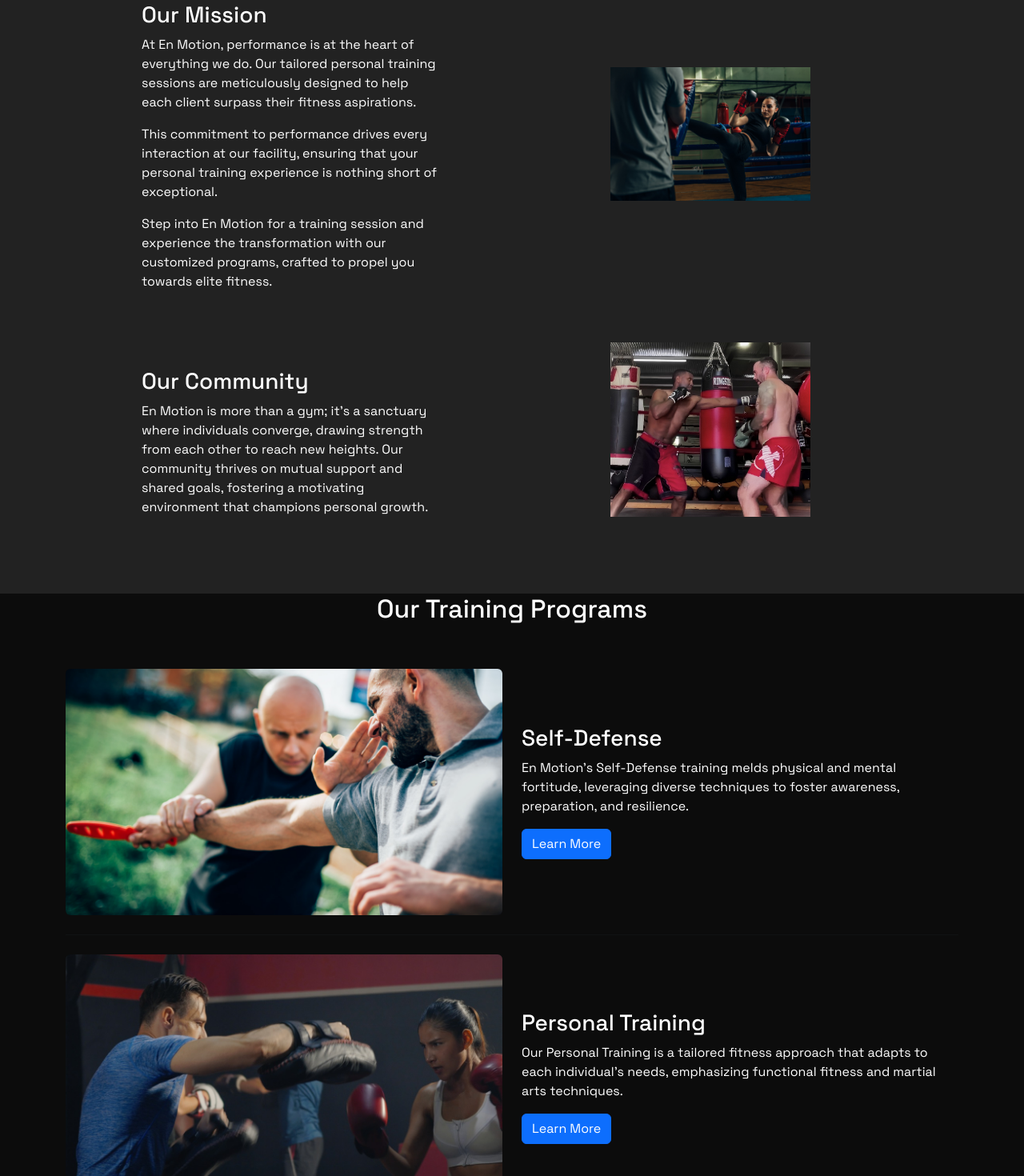
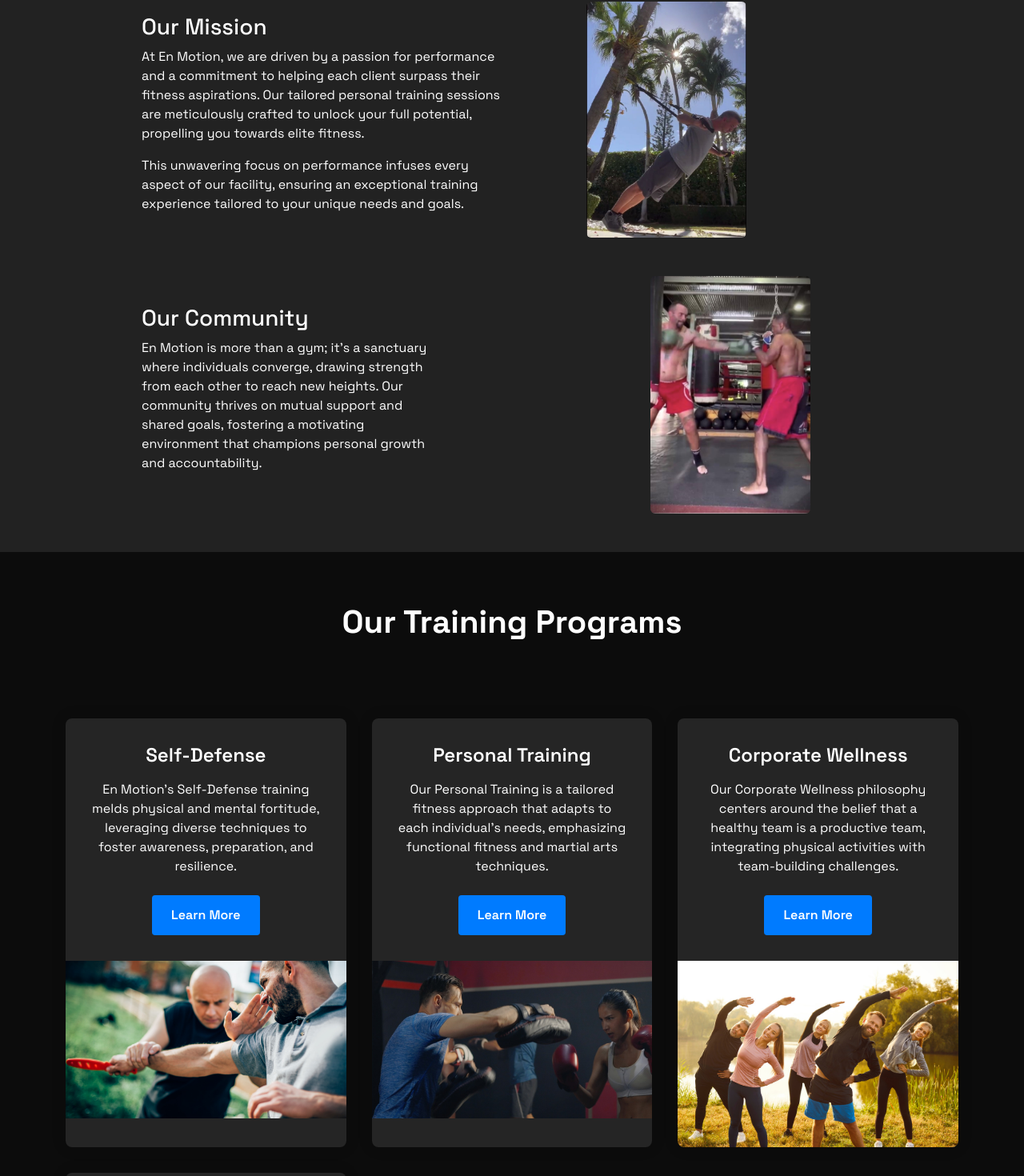
Before and after one commit to Cjrhodes/enmotion-dev, a Next.js app: page / in a window 1280 px wide. Shown: the part 932-2402 px from the top of the page at 80% size. Built offline with nearby package versions, Linux system fonts and the light colour scheme.

Commit message:
added new images

```diff
--- a/src/components/about/AboutSection3.tsx
+++ b/src/components/about/AboutSection3.tsx
@@ -4,63 +4,58 @@ const AboutSection = () => {
   return (
     <section id="About" className="about-section py-5" style={{ backgroundColor: '#222222' }}>
       <div className="container">
-        <div className="row justify-content-center align-items-center">
+        <div className="row justify-content-center">
           <div className="col-lg-10">
             <h2 className="text-center mb-5 text-white">About Us</h2>
-            <div className="row align-items-center">
-              <div className="col-lg-5 order-lg-1 order-2">
+            <div className="row align-items-center mb-5">
+              <div className="col-lg-6 order-lg-1 order-2">
                 <div className="about-text text-white">
                   <h3>Our Mission</h3>
                   <p>
-                    At En Motion, performance is at the heart of everything we do. Our tailored personal training sessions are meticulously designed to help each client surpass their fitness aspirations.
+                    At En Motion, we are driven by a passion for performance and a commitment to helping each client surpass their fitness aspirations. Our tailored personal training sessions are meticulously crafted to unlock your full potential, propelling you towards elite fitness.
                   </p>
                   <p>
-                    This commitment to performance drives every interaction at our facility, ensuring that your personal training experience is nothing short of exceptional.
-                  </p>
-                  <p>
-                    Step into En Motion for a training session and experience the transformation with our customized programs, crafted to propel you towards elite fitness.
+                    This unwavering focus on performance infuses every aspect of our facility, ensuring an exceptional training experience tailored to your unique needs and goals.
                   </p>
                 </div>
               </div>
-              <div className="col-lg-7 mt-5 mt-lg-0 order-lg-2 order-1">
-                <div className="image-container d-flex justify-content-lg-end justify-content-center pr-lg-5">
+              <div className="col-lg-6 mt-4 mt-lg-0 order-lg-2 order-1">
+                <div className="image-container d-flex justify-content-lg-center pr-lg-5">
                   <Image
-                    src="/img/kickboxtraining.jpeg"
+                    src="/img/trx.jpg"
                     alt="About Image"
-                    width={250}
-                    height={300}
-                    className="img-fluid mb-5"
+                    width={200}
+                    height={200}
+                    className="img-fluid rounded"
                     priority
                     loading="eager"
                   />
                 </div>
               </div>
             </div>
-            <div className="row align-items-center mt-5">
+            <div className="row align-items-center">
               <div className="col-lg-5 order-lg-1 order-2">
                 <div className="about-text text-white">
                   <h3>Our Community</h3>
                   <p>
-                    En Motion is more than a gym; it’s a sanctuary where individuals converge, drawing strength from each other to reach new heights. Our community thrives on mutual support and shared goals, fostering a motivating environment that champions personal growth.
+                    En Motion is more than a gym; it's a sanctuary where individuals converge, drawing strength from each other to reach new heights. Our community thrives on mutual support and shared goals, fostering a motivating environment that champions personal growth and accountability.
                   </p>
                 </div>
               </div>
-              <div className="col-lg-7 mt-5 mt-lg-0 order-lg-2 order-1">
+              <div className="col-lg-7 mt-4 mt-lg-0 order-lg-2 order-1">
                 <div className="image-container d-flex justify-content-lg-end justify-content-center pr-lg-5">
                   <Image
-
-                    src="/img/trainingshot.jpg"
+                    src="/img/left-hook.jpg"
                     alt="Community Image"
-                    width={250}
-                    height={300}
-                    className="img-fluid mb-5"
+                    width={200}
+                    height={150}
+                    className="img-fluid rounded"
                     priority
                     loading="eager"
                   />
                 </div>
               </div>
             </div>
-
           </div>
         </div>
       </div>
--- a/src/components/program/Training.module.css
+++ b/src/components/program/Training.module.css
@@ -1,41 +1,87 @@
 /* TrainingProgram.module.css */
-.trainingProgram {
-    display: flex;
-    align-items: center;
-    margin-bottom: 20px;
-    margin-top: 50px;
+.trainingProgramSection {
+  padding: 4rem 0;
 }
 
-  .trainingProgramRowWrapper {
+.sectionHeading {
+  font-size: 2.5rem;
+  font-weight: 700;
+  color: #fff;
+  margin-bottom: 3rem;
+}
+
+.programList {
+  display: grid;
+  grid-template-columns: repeat(auto-fit, minmax(300px, 1fr));
+  gap: 2rem;
+}
+
+.programItem {
   display: flex;
-    flex-wrap: wrap;
-    gap: 20px;
+  flex-direction: column;
+  background-color: rgba(255, 255, 255, 0.1);
+  border-radius: 8px;
+  overflow: hidden;
+  box-shadow: 0 0 20px rgba(0, 0, 0, 0.1);
 }
 
 .programContent {
-    flex: 1;
-    padding-right: 20px;
+  padding: 2rem;
+  display: flex;
+  flex-direction: column;
+  justify-content: center;
+  align-items: center;
+  text-align: center;
+  color: #fff;
+}
+
+.programTitle {
+  font-size: 1.5rem;
+  font-weight: 600;
+  margin-bottom: 1rem;
+}
+
+.programDescription {
+  margin-bottom: 1.5rem;
 }
 
 .programImage {
-    flex: 1;
-  }
-  .textWhite {
-    color: #ffffff;
+  overflow: hidden;
 }
 
+.programImg {
+  width: 100%;
+  height: auto;
+  transition: transform 0.3s ease;
+}
 
-  .programImage img {
-    max-width: 80%;
-    height: 60%;
+.programImg:hover {
+  transform: scale(1.05);
 }
 
 .button {
-    padding: 10px 20px;
+  padding: 0.8rem 1.5rem;
+  border-radius: 4px;
+  font-weight: 600;
+  transition: background-color 0.3s ease;
+}
+
+.learnMoreButton {
   background-color: #007bff;
-    color: red;
-    border: none;
-    cursor: pointer;
+  color: #fff;
+}
+
+.learnMoreButton:hover {
+  background-color: #0056b3;
+}
+
+.getStartedButton {
+  background-color: #28a745;
+  color: #fff;
+}
+
+.getStartedButton:hover {
+  background-color: #1e7e34;
 }
 
 .modal {
@@ -52,89 +98,35 @@
 }
 
 .modalContent {
-    background-color: #ffffff;
-    padding: 20px;
-    border-radius: 4px;
-    max-width: 500px;
+  background-color: #fff;
+  padding: 2rem;
+  border-radius: 8px;
+  max-width: 600px;
   width: 100%;
   text-align: center;
+  color: #333;
 }
 
-  .singleProgramBox {
-    background-color: black;
-    padding: 20px;
-    margin-bottom: 20px;
-  }
-  .contactBtn {
-    background-color: #007bff;
-    color: white;
-    padding: 10px 20px;
-    border: none;
-    cursor: pointer;
+.modalContent h2 {
+  font-size: 1.8rem;
+  font-weight: 700;
+  margin-bottom: 1.5rem;
 }
 
-  .row {
-    display: flex;
-    align-items: center;
+.modalContent p {
+  margin-bottom: 2rem;
 }
 
-  .col6 {
-    flex: 1;
-    padding: 0 10px;
-  }
-  .partImg img {
-    max-width: 80%;
-    height: auto;
-  }
-  .titleAnimHeader {
-    color: whitesmoke;
-    font-size: 50px;
-    font-weight: 700;
-    margin-bottom: 20px;
-    text-align: center;
-    padding-top: 100px;
+@media (max-width: 768px) {
+  .programItem {
+    flex-direction: column;
   }
 
-.viewBtn {
-    background-color: #007bff;
-    color: white;
-    padding: 10px 20px;
-    border: none;
-    cursor: pointer;
+  .programContent {
+    order: 2;
   }
 
-  /* Training.module.css */
-.decorativeSeparator {
-  border: none;
-  position: relative;
-  text-align: center;
-  margin: 2rem 0;
+  .programImage {
+    order: 1;
   }
-
-.decorativeSeparator:after {
-  content: '';
-  width: 100px; /* Or any other size */
-  height: 4px;
-  background: #007bff; /* Bootstrap primary color, change as needed */
-  display: block;
-  margin: 0 auto;
-  position: relative;
-  top: -2px;
 }
-
-
-  .partTxt {
-    text-align: center;
-    padding-right: 40px;
-  }
-
-  .programTitle {
-    align-items: center;
-    margin-bottom: 10px;
-    margin-top: 50px;
-  }
-
-  .buttonWrapper {
-    text-align: center;
-    margin-top: 20px;
-  }
--- a/src/components/program/TrainingProgram.tsx
+++ b/src/components/program/TrainingProgram.tsx
@@ -1,3 +1,4 @@
+// TrainingProgram.tsx
 "use client";
 import React, { useState } from "react";
 import { motion } from "framer-motion";
@@ -17,10 +18,6 @@ interface TrainingProgramProps {
   trainingPrograms: TrainingProgram[];
 }
 
-interface TrainingProgramProps {
-  trainingPrograms: TrainingProgram[];
-}
-
 const TrainingProgram: React.FC<TrainingProgramProps> = ({ trainingPrograms }) => {
   const [selectedProgram, setSelectedProgram] = useState<TrainingProgram | null>(null);
   const dispatch = useAppDispatch();
@@ -31,51 +28,49 @@ const TrainingProgram: React.FC<TrainingProgramProps> = ({ trainingPrograms }) =
   };
 
   return (
-<section id="TrainingProgram">
+    <section id="TrainingProgram" className={styles.trainingProgramSection}>
       <div className="container">
         {/* Heading */}
         <div className="row mb-5">
           <div className="col-12 text-center">
-        <h2 className="text-white">Our Training Programs</h2>
+            <h2 className={styles.sectionHeading}>Our Training Programs</h2>
           </div>
         </div>
 
         {/* Training Programs List */}
+        <div className={styles.programList}>
           {trainingPrograms.map((program, index) => (
-      <React.Fragment key={program.id}>
-        <div className="row align-items-center my-3">
-          {/* Image Column */}
-          <div className="col-md-6">
+            <div key={program.id} className={styles.programItem}>
+              <div className={styles.programContent}>
                 <motion.div
-              initial={{ opacity: 0, x: index % 2 === 0 ? 50 : -50 }}
-              animate={{ opacity: 1, x: 0 }}
-              transition={{ duration: 0.5 }}
+                  initial={{ opacity: 0, y: 50 }}
+                  animate={{ opacity: 1, y: 0 }}
+                  transition={{ duration: 0.5, delay: index * 0.2 }}
                 >
-              <img src={program.img} alt={program.title} className="img-fluid rounded" />
-            </motion.div>
-          </div>
-
-          {/* Text Column */}
-          <div className="col-12 col-md-6">
-            <div className="text-white">
-              <h3>{program.title}</h3>
-              <p>{program.shortDesc}</p>
+                  <h3 className={styles.programTitle}>{program.title}</h3>
+                  <p className={styles.programDescription}>{program.shortDesc}</p>
+                  <div className={styles.buttonWrapper}>
                     <button
-                className="btn btn-primary"
+                      className={`${styles.button} ${styles.learnMoreButton}`}
                       onClick={() => setSelectedProgram(program)}
                     >
                       Learn More
                     </button>
                   </div>
+                </motion.div>
+              </div>
+              <div className={styles.programImage}>
+                <motion.div
+                  initial={{ opacity: 0, scale: 0.8 }}
+                  animate={{ opacity: 1, scale: 1 }}
+                  transition={{ duration: 0.5, delay: index * 0.2 }}
+                >
+                  <img src={program.img} alt={program.title} className={styles.programImg} />
+                </motion.div>
               </div>
             </div>
-
-        {/* Decorative Separator (except after the last item) */}
-        {index < trainingPrograms.length - 1 && (
-          <hr className="my-4 decorativeSeparator" />
-        )}
-      </React.Fragment>
           ))}
+        </div>
 
         {selectedProgram && (
           <div className={styles.modal} onClick={() => setSelectedProgram(null)}>
@@ -83,7 +78,7 @@ const TrainingProgram: React.FC<TrainingProgramProps> = ({ trainingPrograms }) =
               <h2>{selectedProgram.title}</h2>
               <p>{selectedProgram.fullDesc}</p>
               <button
-            className="btn btn-primary"
+                className={`${styles.button} ${styles.getStartedButton}`}
                 onClick={() => handlePackageSelection(selectedProgram.title)}
               >
                 Get Started
```
Also changed, not shown: src/components/hero/HeroSlider.module.css (+9 -10 lines), public/img/left-hook.jpg (added), public/img/trx.jpg. Lines whose indentation alone changed are shown as unchanged.
